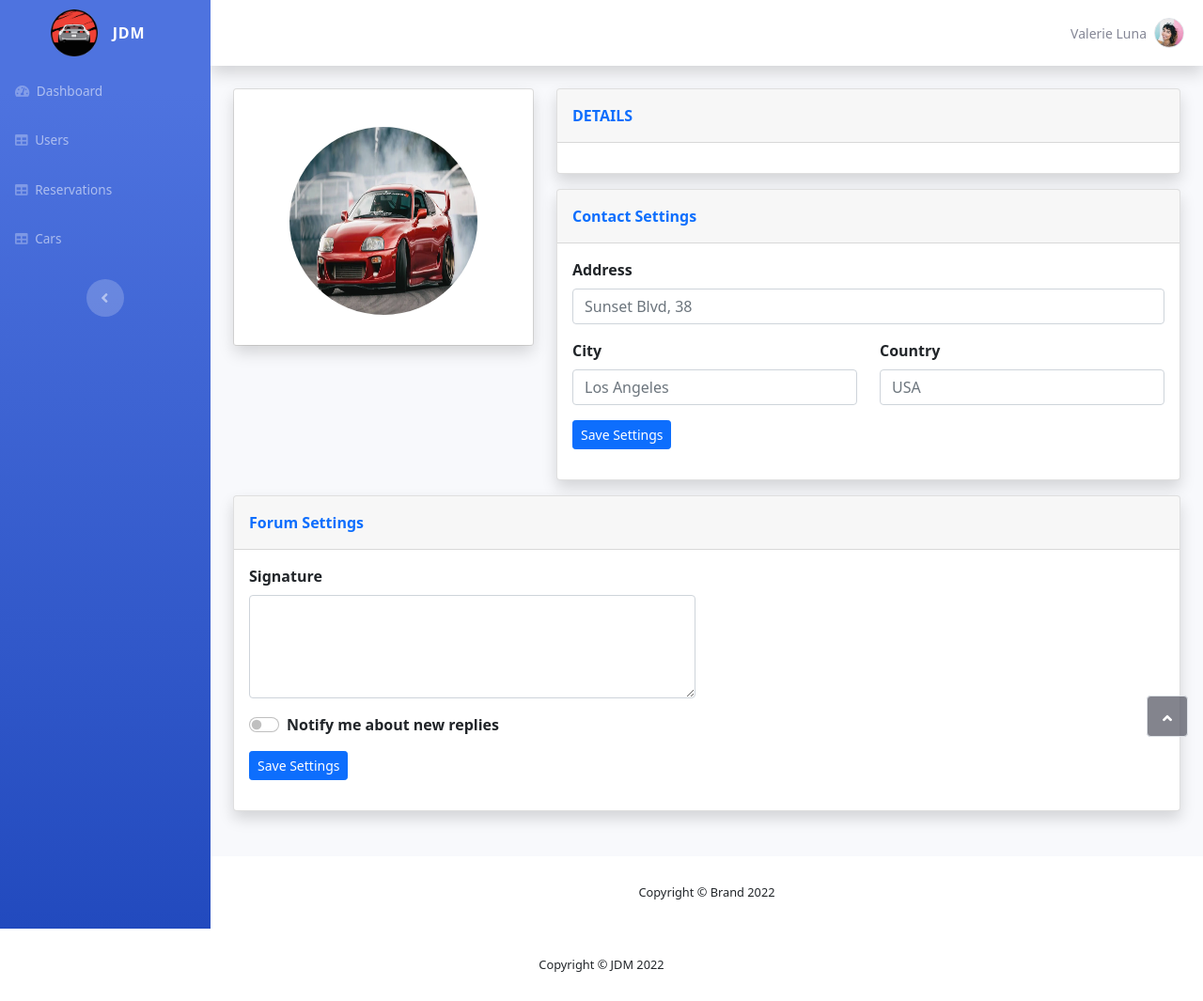
After one commit to MOtAkAli/JDM, a Django app: page /employee/cars/details in a window 1280 px wide. The commit adds this page. Shown: the whole page at 94% size. Run offline with Django 4.2, Linux system fonts and the light colour scheme; some libraries are stand-ins or nearby versions.

Commit message:
updating + create new file.html : ----------------------------------
1- i created new file named details.html for details car , i will display into the information from database about the car when user clicked in link (<a>) it will be display the information

2-for file cars.html i used information about car from database i used "for" and "if" for specifie witch car i want display

3-about file urls.py i builded new path for new file details.html
i used two path because when i clicked in the link the url change to employee/details.html and after this second path (path("details.html",views.details ,name="details") ) it was 1 path for this file path("cars/details",views.details ,name="details")
so i had problem when the url change so i added this path the last path

4- views.py i put new function named details for file details.html
thus , details.html receive the information from dict cars_data_base

```diff
--- /dev/null
+++ b/employee/templates/employee/details.html
@@ -0,0 +1,126 @@
+{% extends 'employee/base.html' %}
+{% load static %}
+
+{% block content %}
+<!DOCTYPE html>
+<html>
+
+<head>
+    <meta charset="utf-8">
+    <meta name="viewport" content="width=device-width, initial-scale=1.0, shrink-to-fit=no">
+    <title></title>
+    <link rel="stylesheet" href="assets/bootstrap/css/bootstrap.min.css">
+    <link rel="stylesheet" href="https://fonts.googleapis.com/css?family=Nunito:200,200i,300,300i,400,400i,600,600i,700,700i,800,800i,900,900i&amp;display=swap">
+    <link rel="stylesheet" href="assets/fonts/fontawesome-all.min.css">
+</head>
+
+<body id="page-top">
+
+                <div class="container-fluid">
+
+                    <h3 class="text-dark mb-4">
+
+                    </h3>
+                    <div class="row mb-3">
+                        <div class="col-lg-4">
+                            <div class="card mb-3">
+                                <div class="card-body text-center shadow"><img class="rounded-circle mb-3 mt-4" src="{% static 'employee/img/avatars/JDM-CAR.JPG' %}" style="width: 200px; height: 200px;">
+
+                                </div>
+                            </div>
+
+                        </div>
+                        <div class="col-lg-8">
+                            <div class="row mb-3 d-none">
+                                <div class="col">
+                                    <div class="card textwhite bg-primary text-white shadow">
+                                        <div class="card-body">
+                                            <div class="row mb-2">
+                                                <div class="col">
+
+                                                </div>
+                                                <div class="col-auto"><i class="fas fa-rocket fa-2x"></i></div>
+                                            </div>
+                                        </div>
+                                    </div>
+                                </div>
+                                <div class="col">
+                                    <div class="card textwhite bg-success text-white shadow">
+                                        <div class="card-body">
+                                            <div class="row mb-2">
+                                                <div class="col">
+                                                </div>
+                                                <div class="col-auto"><i class="fas fa-rocket fa-2x"></i></div>
+                                            </div>
+                                            <p class="text-white-50 small m-0"><i class="fas fa-arrow-up"></i>&nbsp;5% since last month</p>
+                                        </div>
+                                    </div>
+                                </div>
+                            </div>
+                            <div class="row">
+                                <div class="col">
+                                    <div class="card shadow mb-3">
+                                        <div class="card-header py-3">
+                                            <p class="text-primary m-0 fw-bold">DETAILS</p>
+                                        </div>
+                                        <div class="card-body">
+
+                                        </div>
+                                    </div>
+                                    <div class="card shadow">
+                                        <div class="card-header py-3">
+                                            <p class="text-primary m-0 fw-bold">Contact Settings</p>
+                                        </div>
+                                        <div class="card-body">
+                                            <form>
+                                                <div class="mb-3"><label class="form-label" for="address"><strong>Address</strong></label><input class="form-control" type="text" id="address" placeholder="Sunset Blvd, 38" name="address"></div>
+                                                <div class="row">
+                                                    <div class="col">
+                                                        <div class="mb-3"><label class="form-label" for="city"><strong>City</strong></label><input class="form-control" type="text" id="city" placeholder="Los Angeles" name="city"></div>
+                                                    </div>
+                                                    <div class="col">
+                                                        <div class="mb-3"><label class="form-label" for="country"><strong>Country</strong></label><input class="form-control" type="text" id="country" placeholder="USA" name="country"></div>
+                                                    </div>
+                                                </div>
+                                                <div class="mb-3"><button class="btn btn-primary btn-sm" type="submit">Save&nbsp;Settings</button></div>
+                                            </form>
+                                        </div>
+                                    </div>
+                                </div>
+                            </div>
+                        </div>
+                    </div>
+                    <div class="card shadow mb-5">
+                        <div class="card-header py-3">
+                            <p class="text-primary m-0 fw-bold">Forum Settings</p>
+                        </div>
+                        <div class="card-body">
+                            <div class="row">
+                                <div class="col-md-6">
+                                    <form>
+                                        <div class="mb-3"><label class="form-label" for="signature"><strong>Signature</strong><br></label><textarea class="form-control" id="signature" rows="4" name="signature"></textarea></div>
+                                        <div class="mb-3">
+                                            <div class="form-check form-switch"><input class="form-check-input" type="checkbox" id="formCheck-1"><label class="form-check-label" for="formCheck-1"><strong>Notify me about new replies</strong></label></div>
+                                        </div>
+                                        <div class="mb-3"><button class="btn btn-primary btn-sm" type="submit">Save Settings</button></div>
+                                    </form>
+                                </div>
+                            </div>
+                        </div>
+                    </div>
+                </div>
+            </div>
+            <footer class="bg-white sticky-footer">
+                <div class="container my-auto">
+                    <div class="text-center my-auto copyright"><span>Copyright © Brand 2022</span></div>
+                </div>
+            </footer>
+        </div><a class="border rounded d-inline scroll-to-top" href="#page-top"><i class="fas fa-angle-up"></i></a>
+    </div>
+    <script src="assets/bootstrap/js/bootstrap.min.js"></script>
+    <script src="assets/js/bs-init.js"></script>
+    <script src="assets/js/theme.js"></script>
+</body>
+
+</html>
+{% endblock %}
--- a/employee/urls.py
+++ b/employee/urls.py
@@ -4,6 +4,9 @@ from django.contrib.staticfiles.urls import staticfiles_urlpatterns
 urlpatterns = [
     path("", views.index, name="index"),
     path("cars",views.cars, name="cars"),
+    path("cars/details",views.details ,name="details"),
+    path("details.html",views.details ,name="details"),
+
 
 ]
 urlpatterns += staticfiles_urlpatterns()
--- a/employee/views.py
+++ b/employee/views.py
@@ -1,9 +1,19 @@
+from unicodedata import name
 from django.shortcuts import render
 from django.http import HttpResponse
+from . models import CarBrand , CarType , CarModel , Car
 
 
 def index(request):
     return render(request, 'employee/index.html', {})
 
 def cars(request):
-    return render(request, 'employee/cars.html', {})
+    cars_data_base= Car.objects.all()
+
+
+    return render(request, 'employee/cars.html', {'cars_data_base':cars_data_base })
+
+
+def details(request):
+        cars_data_base= Car.objects.all()
+        return render(request, 'employee/details.html', {'cars_data_base':cars_data_base })
```
Also changed, not shown: employee/templates/employee/cars.html (+58 -33 lines), employee/models.py (line endings or trailing spaces), static/base/images/cars/pdp_jdm.jpg (added).
